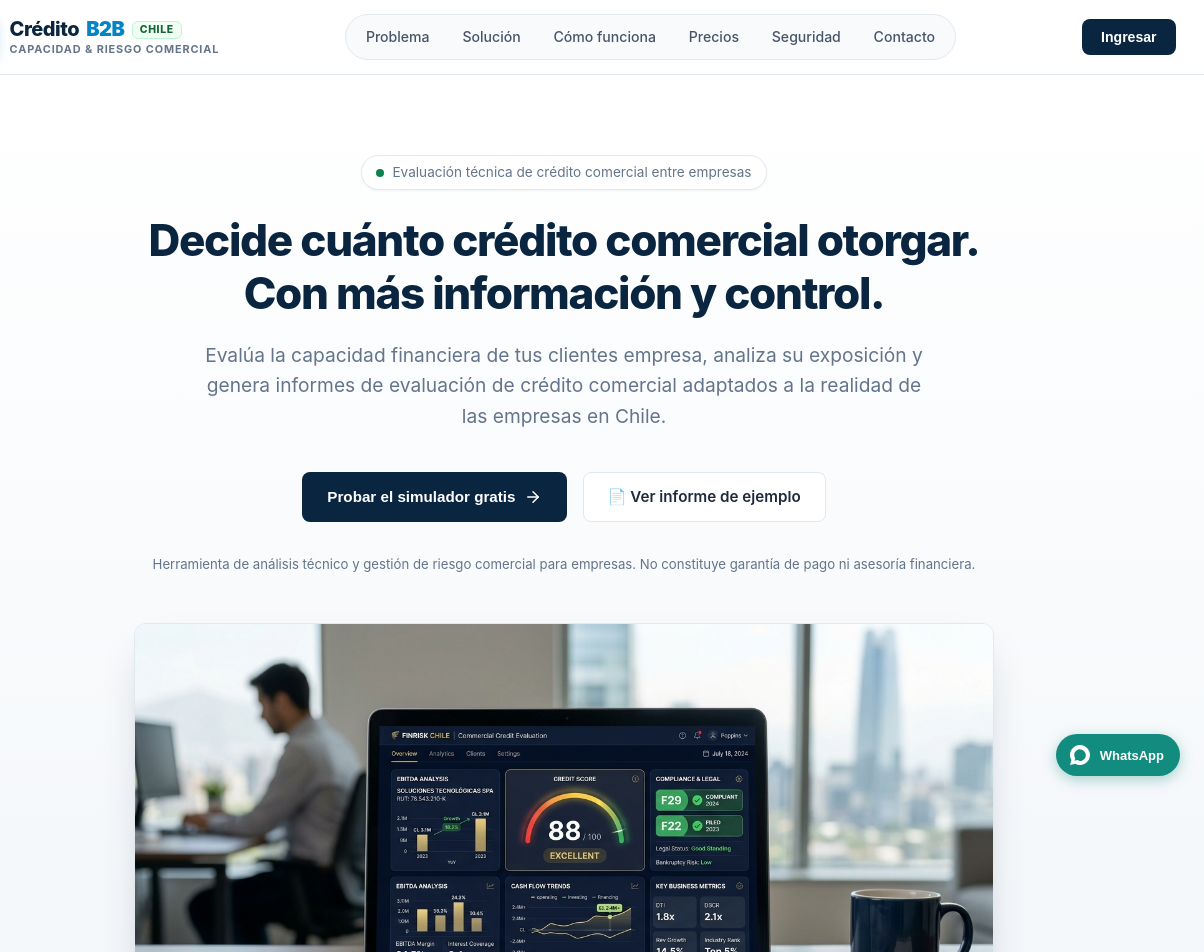
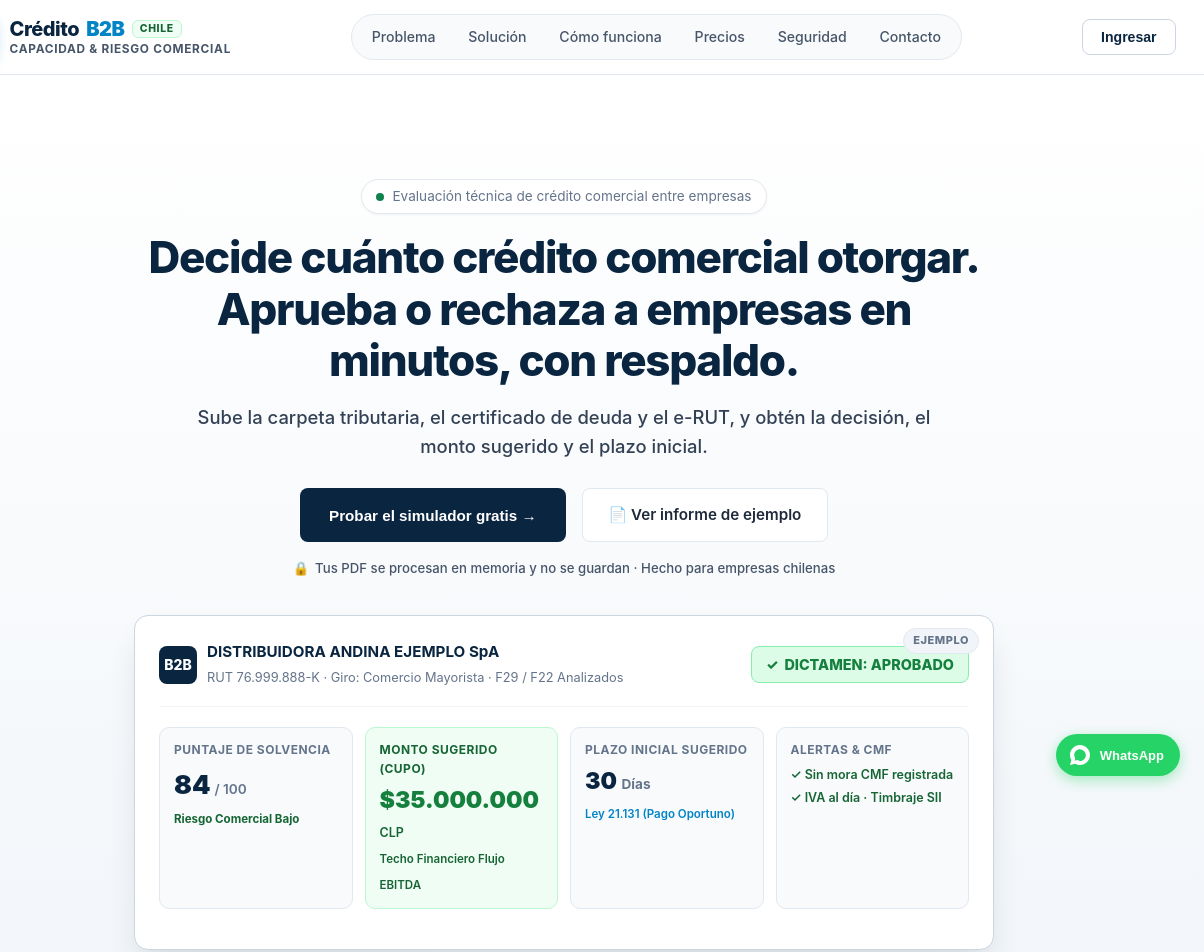
Before and after one commit to miltoncresporeyes-png/creditoB2B, a website: page landing.html in a window 1280 px wide. Shown: the top 952 px of the page, 76-1280 px from the left. Drawn offline with Linux system fonts and the light colour scheme.

Commit message:
fix(hero): corregir espaciado header/hero, copy de 2 lineas, contraste, tarjeta de producto y whatsapp verde

```diff
--- a/assets/landing.css
+++ b/assets/landing.css
@@ -112,11 +112,11 @@ body {
 }
 
 .brand-tagline {
-  font-size: 0.68rem;
+  font-size: 0.74rem;
   font-weight: 700;
   text-transform: uppercase;
-  letter-spacing: 0.08em;
-  color: #64748b;
+  letter-spacing: 0.06em;
+  color: #475569;
   margin-top: 2px;
 }
 
--- a/landing.html
+++ b/landing.html
@@ -95,7 +95,7 @@
             Crédito<span class="b2b">B2B</span>
             <span class="brand-badge">Chile</span>
           </div>
-          <span class="brand-tagline">Capacidad & Riesgo Comercial</span>
+          <span class="brand-tagline">CAPACIDAD & RIESGO COMERCIAL</span>
         </div>
       </a>
 
@@ -110,7 +110,8 @@
       </nav>
 
       <div class="header-actions">
-        <button type="button" class="btn btn-sm btn-primary header-enter-btn" onclick="openAccessModal()">Ingresar</button>
+        <!-- Botón Ingresar con estilo contorno para no competir con el CTA principal -->
+        <button type="button" class="btn btn-sm btn-outline header-enter-btn" style="border-color: #cbd5e1; color: var(--color-primary); font-weight: 600;" onclick="openAccessModal()">Ingresar</button>
         <button type="button" class="mobile-menu-toggle" id="mobileMenuToggle" aria-label="Abrir menú" onclick="toggleMobileNav()">
           <svg width="22" height="22" viewBox="0 0 24 24" fill="none" stroke="currentColor" stroke-width="2.2" stroke-linecap="round" stroke-linejoin="round">
             <line x1="3" y1="6" x2="21" y2="6"></line>
@@ -132,52 +133,122 @@
         <a href="#contacto" onclick="closeMobileNav()">Contacto</a>
       </div>
       <div class="mobile-nav-footer">
-        <button type="button" class="btn btn-primary" style="width:100%;font-weight:700;" onclick="closeMobileNav(); openAccessModal();">
+        <button type="button" class="btn btn-outline" style="width:100%;font-weight:700;color:var(--color-primary);background:#ffffff;" onclick="closeMobileNav(); openAccessModal();">
           Ingresar
         </button>
       </div>
     </div>
   </header>
 
-  <!-- Section 1: Hero -->
-  <section class="hero-section">
+  <!-- Section 1: Hero con espaciado compensado para header fijo -->
+  <section class="hero-section" style="padding-top: calc(72px + 32px); padding-bottom: 3.5rem;">
     <div class="hero-content">
-      <div class="hero-pill">
+      <div class="hero-pill" style="margin-bottom: 1.1rem;">
         <span class="dot"></span>
         <span>Evaluación técnica de crédito comercial entre empresas</span>
       </div>
 
-      <!-- Único titular principal -->
-      <h1 class="hero-title">Decide cuánto crédito comercial otorgar. Con más información y control.</h1>
-
-      <p class="hero-subtitle">
-        Evalúa la capacidad financiera de tus clientes empresa, analiza su exposición y genera informes de evaluación de crédito comercial adaptados a la realidad de las empresas en Chile.
+      <!-- Titular principal en dos líneas de alto impacto -->
+      <h1 class="hero-title" style="margin-bottom: 1rem; line-height: 1.18;">
+        Decide cuánto crédito comercial otorgar.<br>
+        <span style="color: var(--color-primary); font-weight: 800;">Aprueba o rechaza a empresas en minutos, con respaldo.</span>
+      </h1>
+
+      <!-- Subtítulo con contraste optimizado (>4.5:1 ratio sobre fondo claro) -->
+      <p class="hero-subtitle" style="color: #334155; font-size: 1.15rem; font-weight: 450; max-width: 740px; margin-bottom: 1.75rem; line-height: 1.55;">
+        Sube la carpeta tributaria, el certificado de deuda y el e-RUT, y obtén la decisión, el monto sugerido y el plazo inicial.
       </p>
 
-      <!-- Única llamada a la acción principal y botón secundario -->
-      <div class="hero-cta-group">
-        <button type="button" class="btn btn-primary" onclick="loginAsTestUser()">
-          Probar el simulador gratis
-          <svg width="18" height="18" viewBox="0 0 24 24" fill="none" stroke="currentColor" stroke-width="2" stroke-linecap="round" stroke-linejoin="round">
-            <line x1="5" y1="12" x2="19" y2="12"></line>
-            <polyline points="12 5 19 12 12 19"></polyline>
-          </svg>
+      <!-- Botones principales: Principal azul marino y Secundario contorno -->
+      <div class="hero-cta-group" style="margin-bottom: 1rem;">
+        <button type="button" class="btn btn-primary" style="background-color: #0a2540; font-weight: 700; padding: 0.85rem 1.75rem;" onclick="loginAsTestUser()">
+          Probar el simulador gratis →
         </button>
-        <a href="/informe-ejemplo" class="btn btn-outline" target="_blank" onclick="trackEvent('landing_cta_click', {location: 'hero_sample_report'})">
+        <a href="/informe-ejemplo" class="btn btn-outline" style="font-weight: 600; padding: 0.85rem 1.6rem;" target="_blank" onclick="trackEvent('landing_cta_click', {location: 'hero_sample_report'})">
           📄 Ver informe de ejemplo
         </a>
       </div>
 
-      <p class="hero-disclaimer">
+      <!-- Línea de confianza con candado -->
+      <p style="font-size: 0.825rem; color: #475569; margin: 0 auto 2.25rem; display: flex; align-items: center; justify-content: center; gap: 6px; font-weight: 500;">
+        <span>🔒</span>
+        <span>Tus PDF se procesan en memoria y no se guardan · Hecho para empresas chilenas</span>
+      </p>
+
+      <!-- Maqueta interactiva del producto: Tarjeta de Dictamen Oficial de Crédito con APROBADO (Datos claramente ficticios) -->
+      <div style="max-width: 860px; margin: 0 auto; text-align: left;">
+        <div style="background: #ffffff; border-radius: 14px; border: 1px solid #cbd5e1; box-shadow: 0 20px 35px -10px rgba(10, 37, 64, 0.16); padding: 1.5rem; position: relative;">
+          <!-- Badge de ejemplo ficticio -->
+          <div style="position: absolute; top: 12px; right: 14px; background: #f1f5f9; color: #64748b; font-size: 11px; font-weight: 800; padding: 3px 9px; border-radius: 20px; text-transform: uppercase; letter-spacing: 0.05em; border: 1px solid #e2e8f0;">
+            Ejemplo
+          </div>
+
+          <!-- Cabecera de la tarjeta con datos ficticios -->
+          <div style="display: flex; align-items: center; justify-content: space-between; flex-wrap: wrap; gap: 12px; margin-bottom: 1.25rem; padding-bottom: 1rem; border-bottom: 1px solid #f1f5f9;">
+            <div style="display: flex; align-items: center; gap: 10px;">
+              <div style="width: 38px; height: 38px; background: #0a2540; border-radius: 8px; display: flex; align-items: center; justify-content: center; color: #ffffff; font-weight: 800; font-size: 14px;">
+                B2B
+              </div>
+              <div>
+                <strong style="display: block; font-size: 0.95rem; color: #0a2540;">DISTRIBUIDORA ANDINA EJEMPLO SpA</strong>
+                <span style="font-size: 0.8rem; color: #64748b;">RUT 76.999.888-K · Giro: Comercio Mayorista · F29 / F22 Analizados</span>
+              </div>
+            </div>
+            <!-- Estado APROBADO -->
+            <div style="display: inline-flex; align-items: center; gap: 6px; background: #dcfce7; color: #15803d; padding: 6px 14px; border-radius: 8px; font-weight: 800; font-size: 0.9rem; border: 1px solid #86efac;">
+              <span style="font-size: 14px;">✓</span> DICTAMEN: APROBADO
+            </div>
+          </div>
+
+          <!-- Cuadrantes de métricas clave (Puntaje, Monto sugerido y Plazo inicial) -->
+          <div style="display: grid; grid-template-columns: repeat(auto-fit, minmax(180px, 1fr)); gap: 12px; margin-bottom: 1rem;">
+            <!-- Score -->
+            <div style="background: #f8fafc; border: 1px solid #e2e8f0; border-radius: 10px; padding: 12px 14px;">
+              <div style="font-size: 0.75rem; font-weight: 700; color: #64748b; text-transform: uppercase; letter-spacing: 0.04em;">Puntaje de Solvencia</div>
+              <div style="display: flex; align-items: baseline; gap: 4px; margin-top: 4px;">
+                <span style="font-size: 1.65rem; font-weight: 900; color: #0a2540;">84</span>
+                <span style="font-size: 0.85rem; color: #64748b; font-weight: 600;">/ 100</span>
+              </div>
+              <span style="font-size: 0.72rem; color: #166534; font-weight: 700;">Riesgo Comercial Bajo</span>
+            </div>
+
+            <!-- Monto Sugerido -->
+            <div style="background: #f0fdf4; border: 1px solid #bbf7d0; border-radius: 10px; padding: 12px 14px;">
+              <div style="font-size: 0.75rem; font-weight: 700; color: #166534; text-transform: uppercase; letter-spacing: 0.04em;">Monto Sugerido (Cupo)</div>
+              <div style="margin-top: 4px;">
+                <span style="font-size: 1.45rem; font-weight: 900; color: #15803d;">$35.000.000</span>
+                <span style="font-size: 0.78rem; color: #166534; font-weight: 600;"> CLP</span>
+              </div>
+              <span style="font-size: 0.72rem; color: #166534; font-weight: 600;">Techo Financiero Flujo EBITDA</span>
+            </div>
+
+            <!-- Plazo Inicial -->
+            <div style="background: #f8fafc; border: 1px solid #e2e8f0; border-radius: 10px; padding: 12px 14px;">
+              <div style="font-size: 0.75rem; font-weight: 700; color: #64748b; text-transform: uppercase; letter-spacing: 0.04em;">Plazo Inicial Sugerido</div>
+              <div style="margin-top: 4px;">
+                <span style="font-size: 1.45rem; font-weight: 900; color: #0a2540;">30</span>
+                <span style="font-size: 0.85rem; color: #64748b; font-weight: 700;"> Días</span>
+              </div>
+              <!-- REVISAR CON ABOGADO: Plazo de pago Ley 21.131 -->
+              <span style="font-size: 0.72rem; color: #0284c7; font-weight: 600;">Ley 21.131 (Pago Oportuno)</span>
+            </div>
+
+            <!-- Indicadores de Respaldo -->
+            <div style="background: #f8fafc; border: 1px solid #e2e8f0; border-radius: 10px; padding: 12px 14px;">
+              <div style="font-size: 0.75rem; font-weight: 700; color: #64748b; text-transform: uppercase; letter-spacing: 0.04em;">Alertas & CMF</div>
+              <div style="margin-top: 6px; display: flex; flex-direction: column; gap: 3px; font-size: 0.78rem;">
+                <span style="color: #166534; font-weight: 600;">✓ Sin mora CMF registrada</span>
+                <span style="color: #166534; font-weight: 600;">✓ IVA al día · Timbraje SII</span>
+              </div>
+            </div>
+          </div>
+        </div>
+      </div>
+
+      <!-- Aviso legal reubicado al pie del hero en tamaño más pequeño, debajo de la maqueta -->
+      <p class="hero-disclaimer" style="margin-top: 1.5rem; font-size: 0.75rem; color: #64748b; text-align: center; max-width: 780px; margin-left: auto; margin-right: auto;">
         Herramienta de análisis técnico y gestión de riesgo comercial para empresas. No constituye garantía de pago ni asesoría financiera.
       </p>
-
-      <!-- Vista previa del Dashboard -->
-      <div style="margin-top: 3rem; position: relative;">
-        <div style="max-width: 960px; margin: 0 auto; border-radius: 12px; overflow: hidden; box-shadow: 0 20px 40px -15px rgba(10, 37, 64, 0.25); border: 1px solid var(--color-border); background: #ffffff;">
-          <img src="/assets/dashboard_preview.jpg" alt="CréditoB2B - Dashboard de Evaluación de Crédito Comercial" style="width: 100%; height: auto; display: block;" loading="lazy">
-        </div>
-      </div>
     </div>
   </section>
 
@@ -1191,23 +1262,23 @@
       display: flex;
       align-items: center;
       gap: 8px;
-      background: #128c7e;
+      background: #25D366;
       color: #ffffff;
       border: none;
       border-radius: 999px;
       padding: 9px 16px 9px 12px;
       font-size: 13px;
-      font-weight: 600;
+      font-weight: 700;
       cursor: pointer;
-      box-shadow: 0 4px 14px rgba(18, 140, 126, 0.35);
+      box-shadow: 0 4px 14px rgba(37, 211, 102, 0.4);
       transition: all 0.2s ease;
       position: relative;
     }
 
     .wa-floating-btn:hover {
-      background: #0f766e;
+      background: #20ba59;
       transform: translateY(-2px);
-      box-shadow: 0 6px 18px rgba(18, 140, 126, 0.45);
+      box-shadow: 0 6px 18px rgba(37, 211, 102, 0.5);
     }
 
     .wa-chatbox {
```
